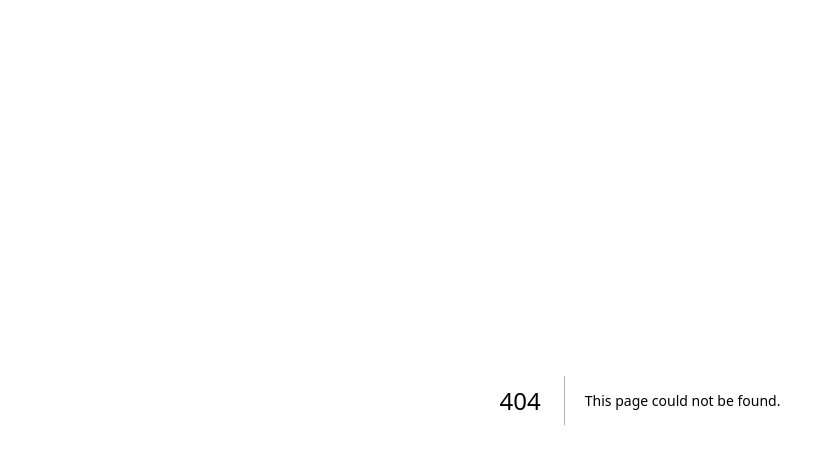
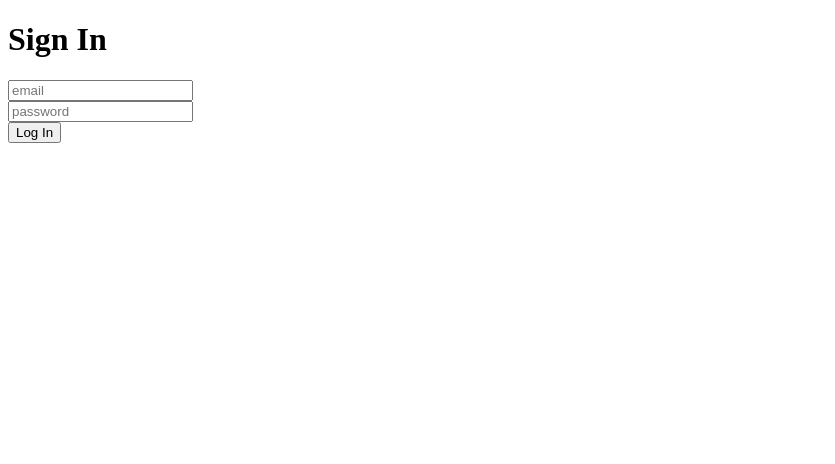
Before and after one commit to Mahesh2056/TaskManagement, a Next.js app in the folder client/: page /login in a window 1280 px wide. Before the commit this address had no page. Shown: the top 464 px of the page, without its empty margins (0-835 px from the left). Built offline with nearby package versions, Linux system fonts and the light colour scheme.

Commit message:
added login page

```diff
--- /dev/null
+++ b/client/src/pages/login/index.js
@@ -0,0 +1,47 @@
+import React from 'react';
+import { Formik, Form, Field } from 'formik';
+import * as Yup from 'yup';
+
+const SigninSchema = Yup.object().shape({
+  email: Yup.string().email('Invalid email').required('Required'),
+  password: Yup.string()
+    .min(2, 'Too Short!')
+    .max(50, 'Too Long!')
+    .required('Required'),
+});
+
+ const Login = () => (
+  <div>
+    <h1>Sign In</h1>
+    <Formik
+      initialValues={{
+        email: '',
+        password: '',
+      }}
+      validationSchema={SigninSchema}
+      onSubmit={values => {
+        // same shape as initial values
+        console.log(values);
+      }}
+    >
+      {({ errors, touched }) => (
+        <Form>
+          <div>
+          <Field placeholder="email" name="email" type="email" />
+          {errors.email && touched.email ? <div>{errors.email}</div> : null}
+          </div>
+          <div>
+          <Field placeholder="password" name="password" />
+          {errors.password && touched.password ? (
+            <div>{errors.password}</div>
+          ) : null}
+          </div>
+          <div>
+          <button type="login">Log In</button>
+          </div>
+        </Form>
+      )}
+    </Formik>
+  </div>
+);
+export default Login
```
